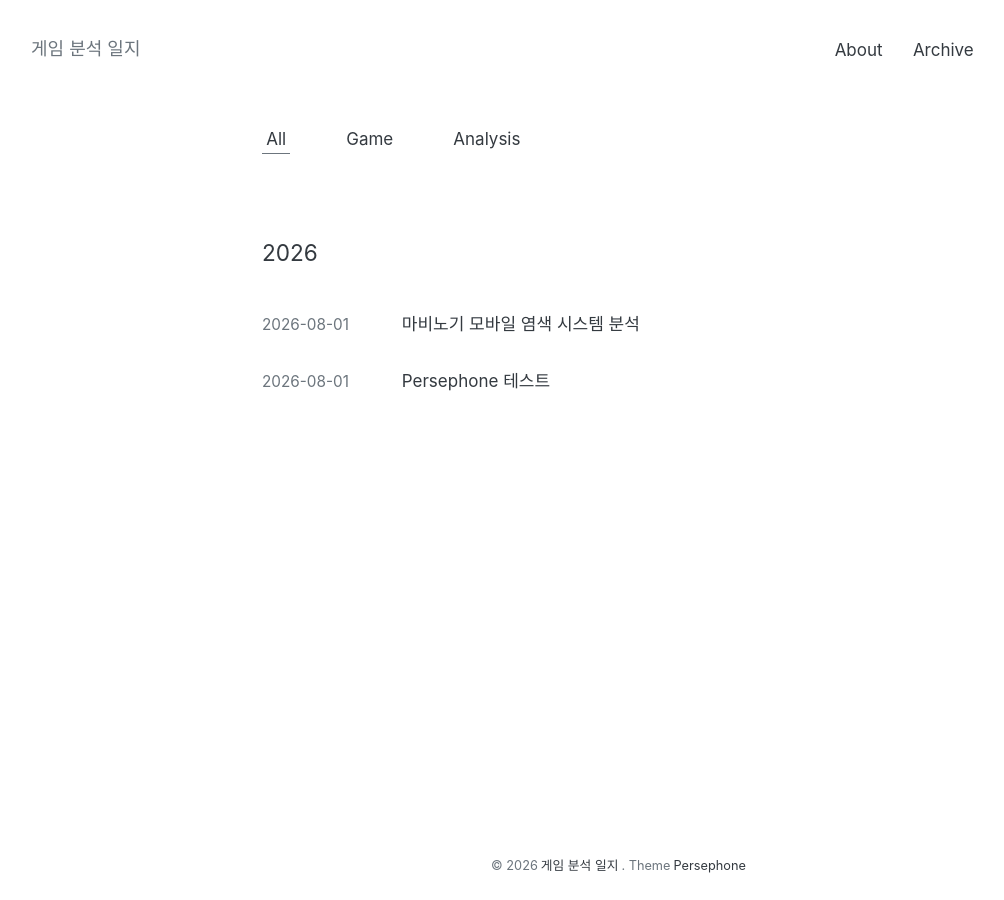
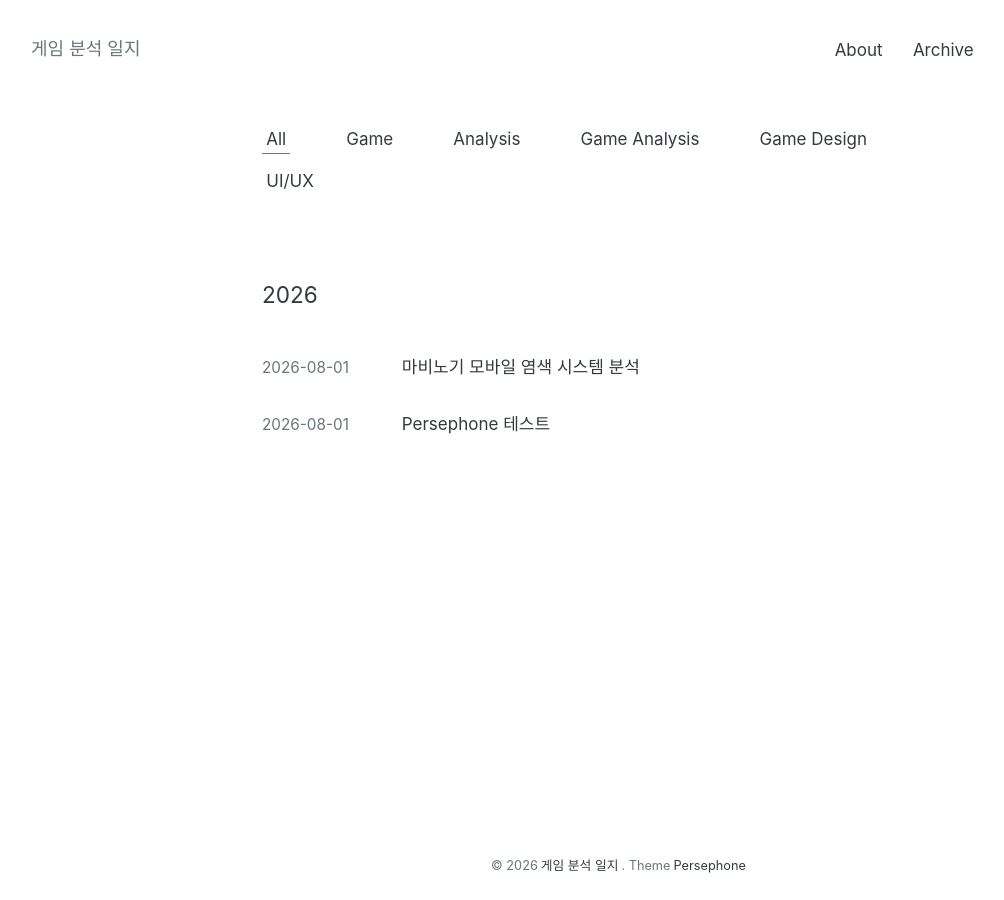
Before and after one commit to cherry-kiwi/cherry-kiwi.github.io, a Jekyll site: the page built from blog/index.md, in a window 1280 px wide. Shown: the whole page, without its empty margins (20-1024 px from the left). Built offline with Jekyll 4.4.1, drawn with Linux system fonts in a browser that asks for light colours.

Commit message:
마비노기 글 수정

```diff
--- a/_posts/2026-08-02-game-analysis.md
+++ b/_posts/2026-08-02-game-analysis.md
@@ -3,8 +3,9 @@ layout: post
 title: "마비노기 모바일 염색 시스템 분석"
 date: 2026-08-02 00:00:00 +0900
 categories:
-  - Game
-  - Analysis
+  - Game Analysis
+  - Game Design
+  - UI/UX
 game: "마비노기 모바일"
 platform: "Mobile"
 tags:
```
